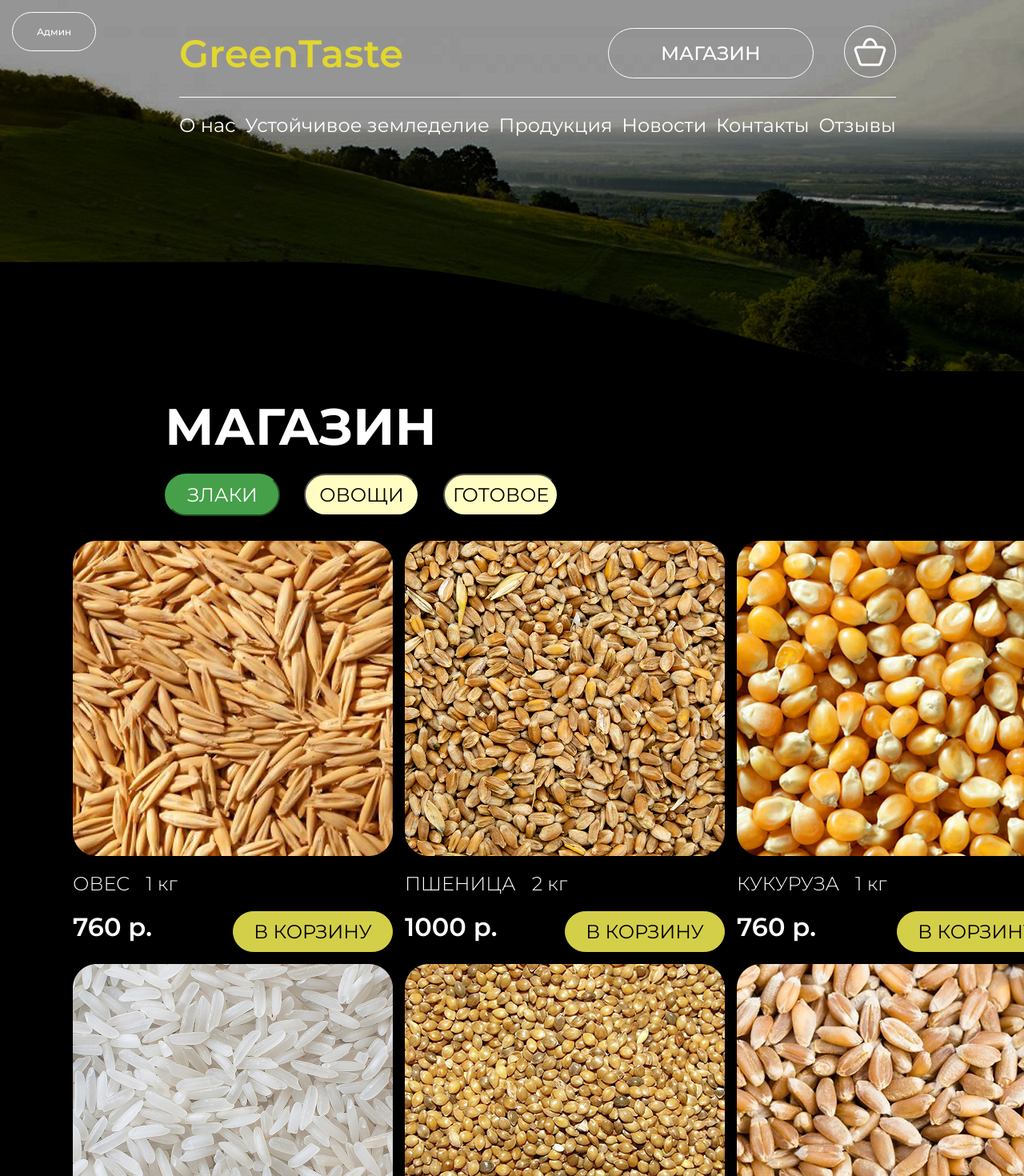
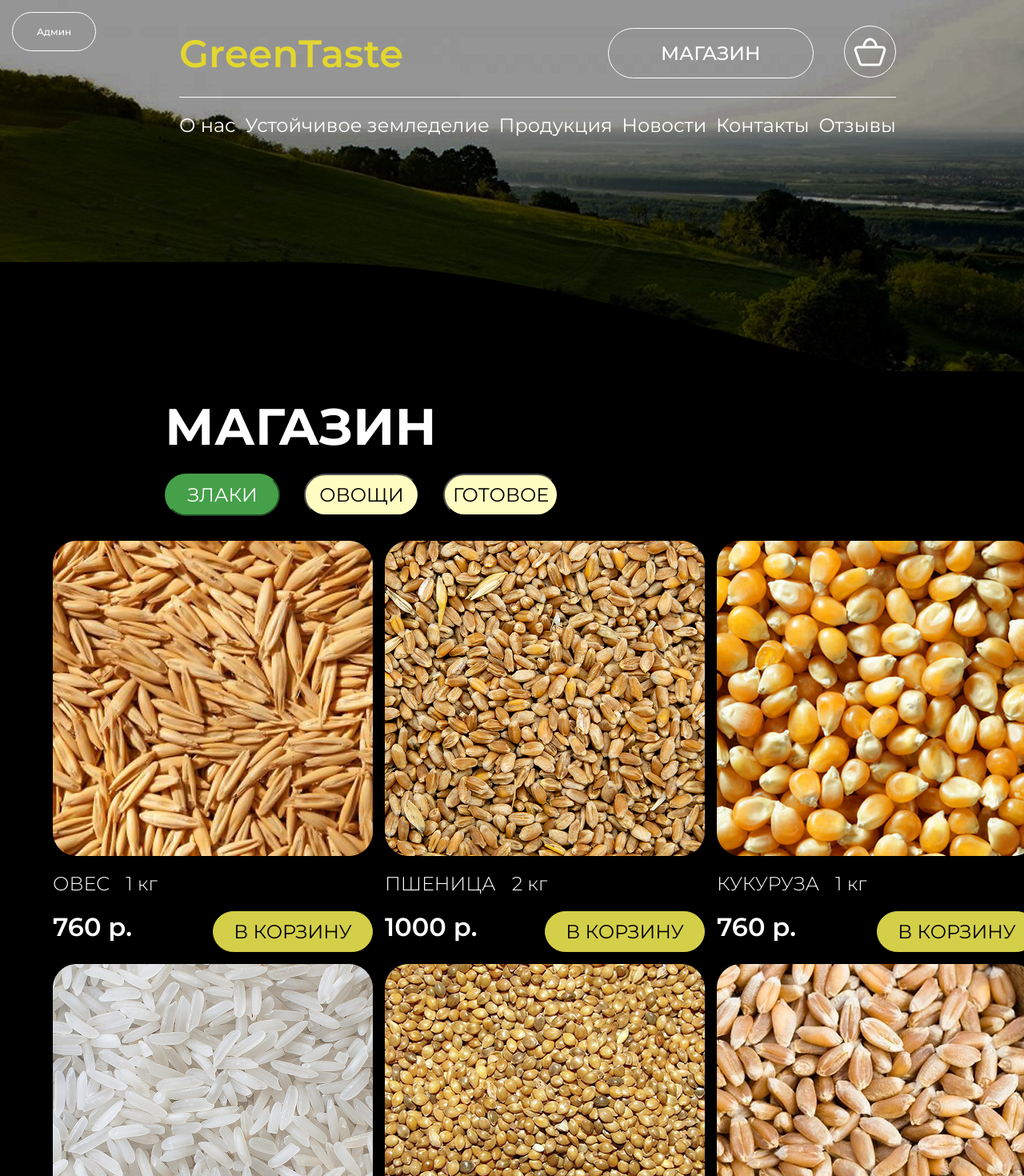
Before and after one commit to saltlakecity/React-JS-admin-panel-shop-cart, a React (Vite) app: page /shop in a window 1280 px wide. Shown: the top 1470 px of the page at 80% size. Built offline with nearby package versions, Linux system fonts and the light colour scheme.

Commit message:
initial commit 5

```diff
--- a/src/components/main-layout/Shop/Shop.css
+++ b/src/components/main-layout/Shop/Shop.css
@@ -36,7 +36,7 @@
     background-color: #FFFDC1;
 }
 .shop-content {
-    left:-85px;
+    left:-110px;
     top:212px;
     width:164vh;
     position: absolute;
```
